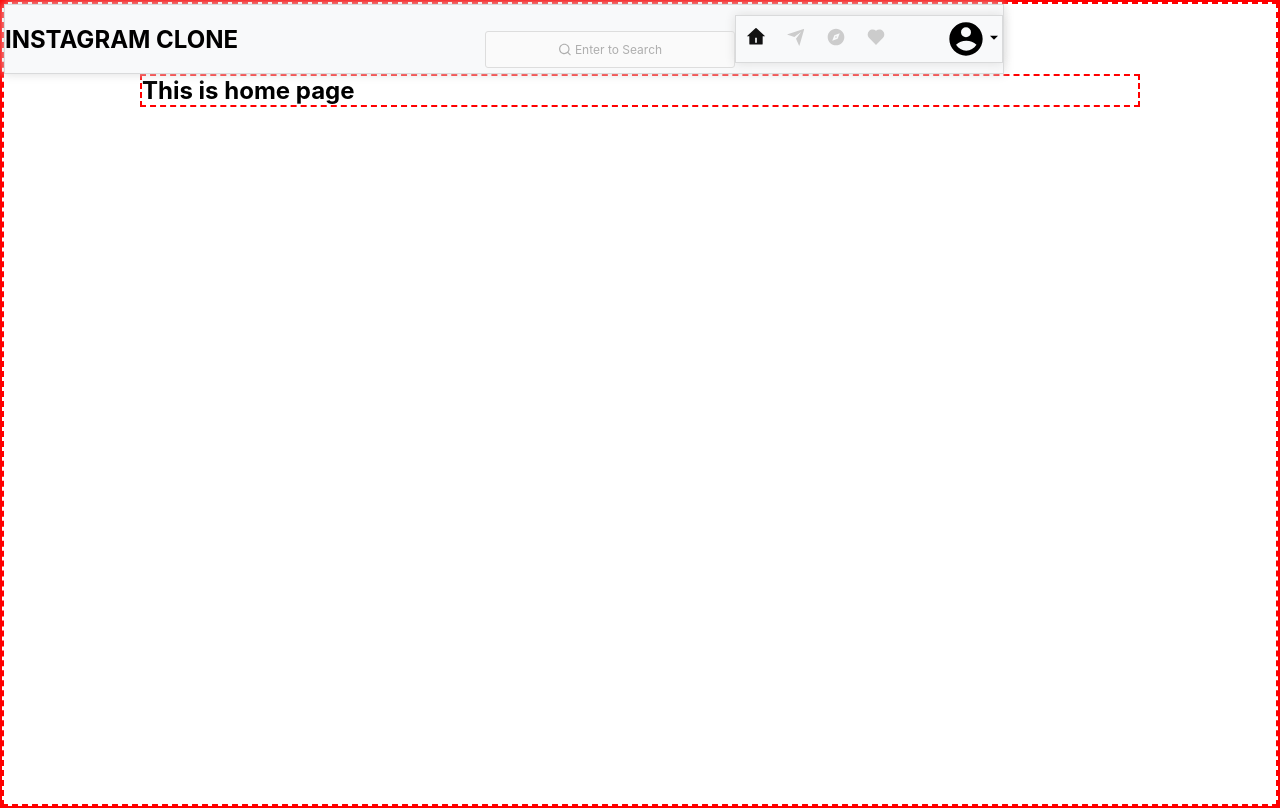
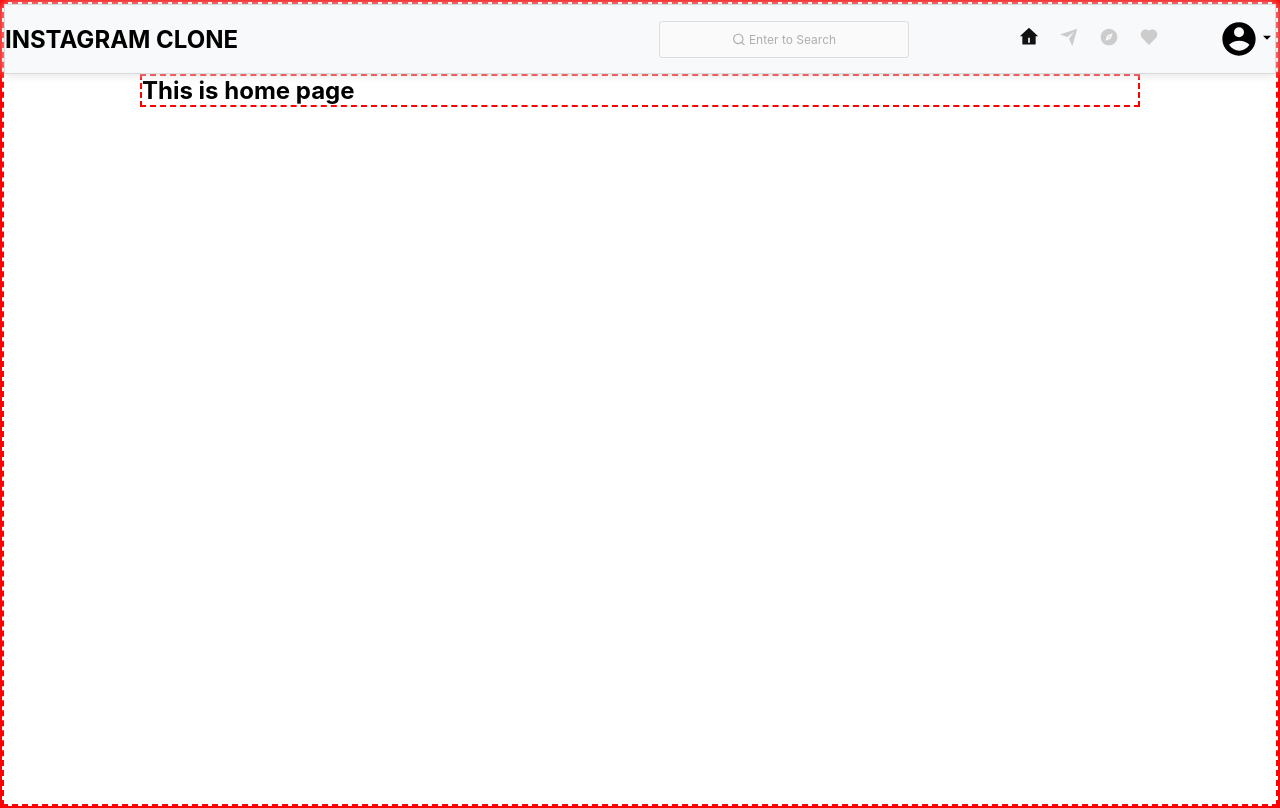
Before and after one commit to TimothyAttah/Instagram-clone-with-reactjs, a React (Create React App) app in the folder client/: page / in a window 1280 px wide. Built offline with nearby package versions, Linux system fonts and the light colour scheme.

Commit message:
Created header feature

```diff
--- a/client/src/components/header/styles/header.js
+++ b/client/src/components/header/styles/header.js
@@ -1,7 +1,6 @@
 import styled from 'styled-components';
 
 export const StyledHeader = styled.nav`
-  max-width: 1000px;
   width: 100%;
   min-height: 70px;
   position: sticky;
@@ -15,13 +14,13 @@
   align-items: center;
 
   a {
-    flex: 1;
+    flex-grow: 1;
     color: ${({ theme }) => theme.textDark};
     text-transform: uppercase;
     font-weight: bold;
   }
 
-  @media (max-width: 900px) {
+  @media (max-width: 620px) {
     flex-direction: column;
   }
 `;
@@ -29,15 +28,19 @@
 export const StyledNavContainer = styled.div`
   display: flex;
   align-items: center;
-  box-shadow: 0 0 10px ${({ theme }) => theme.lightGray};
+  /* box-shadow: 0 0 10px ${({ theme }) => theme.lightGray};
   z-index: 2;
   background: ${({ theme }) => theme.bgColor};
-  border: 1px solid ${({ theme }) => theme.rgbColor};
+  border: 1px solid ${({ theme }) => theme.rgbColor}; */
   justify-content: space-between;
   padding: 3px 0;
 
-  @media (max-width: 900px) {
+  @media (max-width: 620px) {
     width: 100%;
     margin: 20px 0;
+    box-shadow: 0 0 10px ${({ theme }) => theme.lightGray};
+    z-index: 2;
+    background: ${({ theme }) => theme.bgColor};
+    border: 1px solid ${({ theme }) => theme.rgbColor};
   }
 `;
--- a/client/src/components/header/styles/menu.js
+++ b/client/src/components/header/styles/menu.js
@@ -1,7 +1,6 @@
 import styled from 'styled-components';
 
 export const StyledMenu = styled.nav`
-  /* display: flex; */
   ul {
     display: flex;
     align-items: center;
@@ -25,7 +24,7 @@
     }
   }
 
-  @media (max-width: 900px) {
+  @media (max-width: 620px) {
     width: 100%;
     ul {
       /* box-shadow: 0 0 10px ${({ theme }) => theme.lightGray};
--- a/client/src/components/header/styles/search.js
+++ b/client/src/components/header/styles/search.js
@@ -2,8 +2,7 @@
 
 export const StyledSearchContainer = styled.form`
   position: relative;
-  margin-top: 20px;
-
+  margin-right: 100px;
   input {
     background-color: ${({ theme }) => theme.lightPrimary};
     border: 1px solid ${({ theme }) => theme.lightGray};
@@ -15,6 +14,14 @@
 
   button {
     display: none;
+  }
+
+  @media (max-width: 900px) {
+    margin-right: 20px;
+  }
+
+  @media (max-width: 620px) {
+    margin-top: 20px;
   }
 `;
 
--- a/client/src/components/modal/styles/profileModal.js
+++ b/client/src/components/modal/styles/profileModal.js
@@ -10,6 +10,10 @@
   padding-left: 50px;
   position: relative;
   cursor: pointer;
+
+  @media (max-width: 320px) {
+    padding-left: 10px;
+  }
 `;
 
 export const StyledProfileMenu = styled.ul`
```
